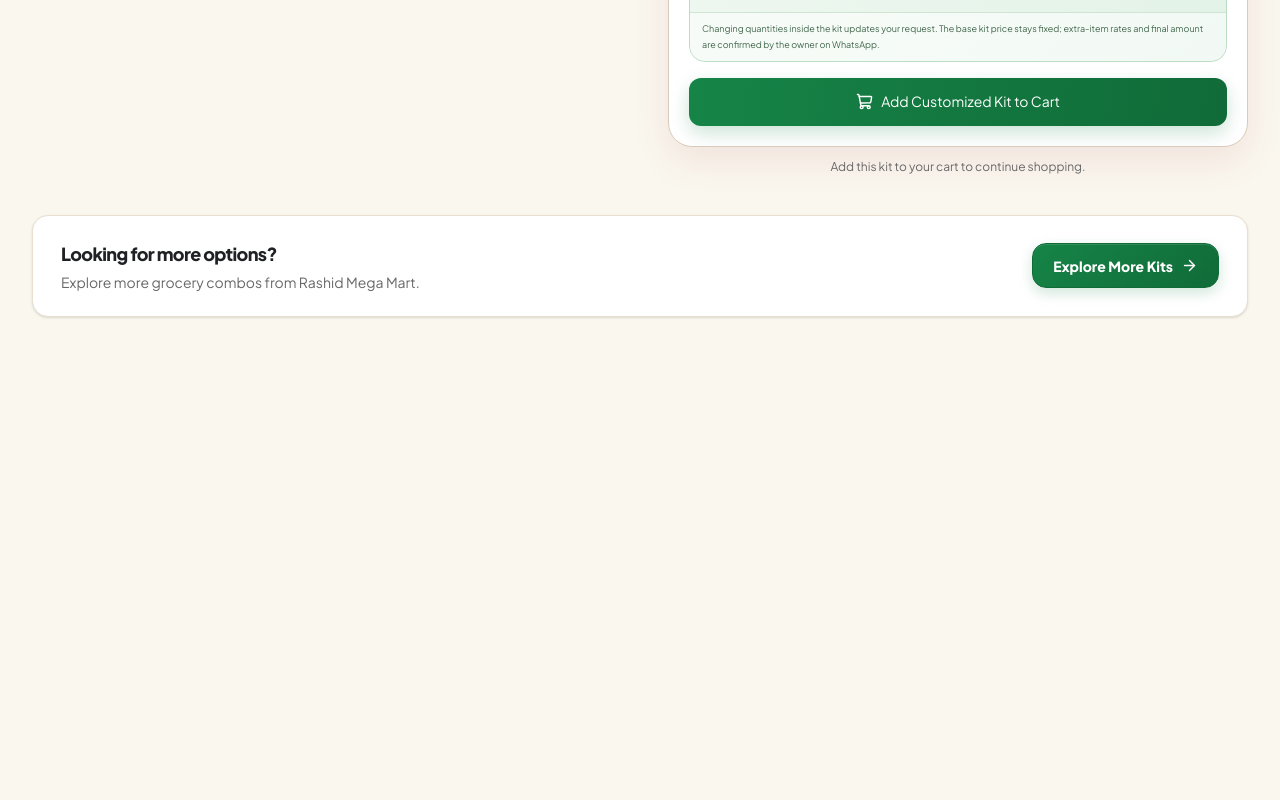
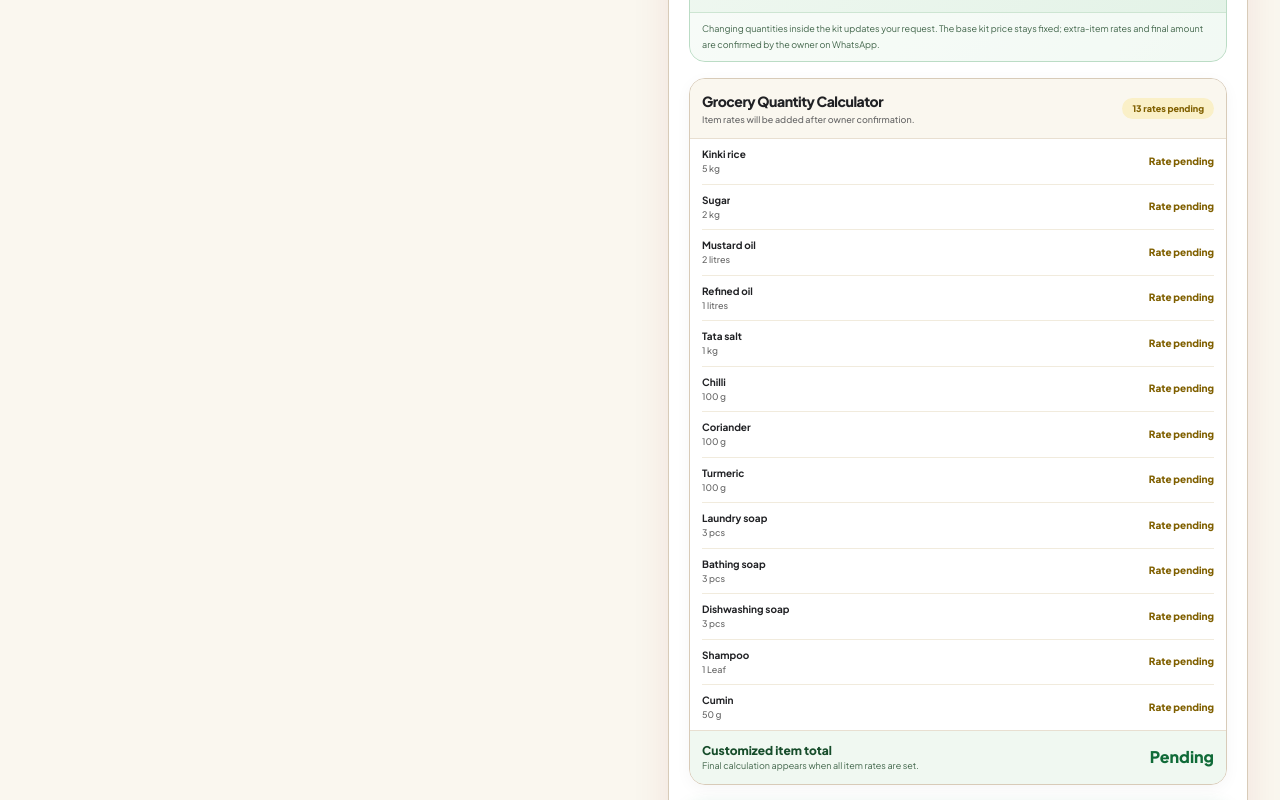
Before and after one commit to NoorTechnologies/rashidmegamartv0.1, a Next.js app: page /kits/1000-wali-kit in a window 1280 px wide. Shown: the part 1880-2680 px from the top of the page. Before the commit the page ends 2333 px from the top, so only its background shows below. Built offline with nearby package versions, Linux system fonts and the light colour scheme.

Commit message:
Add live quantity-based grocery estimate panel to kit customizer

```diff
--- a/src/components/KitCustomizer.tsx
+++ b/src/components/KitCustomizer.tsx
@@ -4,6 +4,7 @@ import { useMemo, useState } from "react";
 import { Minus, Plus, ShoppingCart, Trash2, PlusCircle, Sparkles, BadgeCheck, Tag, Package } from "lucide-react";
 import type { GroceryKit } from "@/data/kits";
 import { kits } from "@/data/kits";
+import { estimateGroceryLines } from "@/data/grocery-rates";
 import { useCart } from "@/context/CartContext";
 import { useSiteLanguage, toEnglishCatalogue } from "@/components/LanguageProvider";
 
@@ -43,6 +44,12 @@ export default function KitCustomizer({ kit }: { kit: GroceryKit }) {
     () => Array.from(new Set(kits.flatMap((entry) => entry.items.map((line) => splitKitLine(line).name)))).sort((a, b) => a.localeCompare(b)),
     []
   );
+  const groceryEstimate = useMemo(
+    () => estimateGroceryLines([...contents, ...additions]),
+    [contents, additions],
+  );
+  const formatEstimate = (amount: number) => new Intl.NumberFormat("en-IN", { style: "currency", currency: "INR", maximumFractionDigits: 2 }).format(amount);
+
   const saveContents = (next: KitLine[], nextAdditions = additions) => {
     setContents(next);
     setAdditions(nextAdditions);
@@ -77,7 +84,7 @@ export default function KitCustomizer({ kit }: { kit: GroceryKit }) {
   };
 
   return (
-    <section className="rmm-customizer mt-5 overflow-hidden rounded-[24px] border border-[#D8CBB8] bg-white shadow-[0_14px_38px_rgba(150,20,30,0.09)] sm:mt-6" aria-labelledby="customize-kit-title">
+    <section data-reveal className="rmm-customizer mt-5 overflow-hidden rounded-[24px] border border-[#D8CBB8] bg-white shadow-[0_14px_38px_rgba(150,20,30,0.09)] sm:mt-6" aria-labelledby="customize-kit-title">
       <div className="relative overflow-hidden bg-[linear-gradient(115deg,#106B38_0%,#168447_58%,#168447_100%)] px-4 py-4 text-white sm:px-5 sm:py-5">
         <span className="pointer-events-none absolute -right-6 -top-10 size-36 rounded-full bg-white/10 blur-2xl" />
         <div className="relative flex items-start justify-between gap-3">
@@ -175,6 +182,35 @@ export default function KitCustomizer({ kit }: { kit: GroceryKit }) {
           <p className="border-t border-[#CDE5D2] bg-white/55 px-3 py-2 text-[9px] leading-4 text-[#42664B]">Changing quantities inside the kit updates your request. The base kit price stays fixed; extra-item rates and final amount are confirmed by the owner on WhatsApp.</p>
         </div>
 
+
+        <div data-reveal className="mt-4 overflow-hidden rounded-2xl border border-[#D8CBB8] bg-white shadow-[0_4px_16px_rgba(32,33,36,0.04)]">
+          <div className="flex items-center justify-between gap-3 border-b border-[#E8DFD1] bg-[#FAF7EF] px-3 py-3">
+            <div>
+              <h3 className="text-xs font-black text-[#202124] sm:text-sm">Grocery Quantity Calculator</h3>
+              <p className="mt-0.5 text-[9px] font-medium text-[#686868]">Item rates will be added after owner confirmation.</p>
+            </div>
+            <span className="rounded-full bg-[#FAF0C8] px-2.5 py-1 text-[9px] font-black text-[#806000]">{groceryEstimate.pendingCount} rates pending</span>
+          </div>
+          <div className="space-y-0 px-3">
+            {groceryEstimate.lines.map((line, index) => (
+              <div key={`${line.name}-${index}`} className="flex items-center justify-between gap-3 border-b border-[#F1EBDD] py-2 last:border-0">
+                <div className="min-w-0">
+                  <p className="truncate text-[10px] font-bold text-[#202124]">{displayCatalogue(line.name)}</p>
+                  <p className="text-[9px] font-medium text-[#686868]">{displayCatalogue(line.quantity)}</p>
+                </div>
+                <span className="shrink-0 text-[10px] font-extrabold tabular-nums text-[#806000]">{line.amount === null ? "Rate pending" : formatEstimate(line.amount)}</span>
+              </div>
+            ))}
+          </div>
+          <div className="flex items-center justify-between gap-3 border-t border-[#E8DFD1] bg-[#F0F8F1] px-3 py-3">
+            <div>
+              <p className="text-xs font-black text-[#174D2B]">Customized item total</p>
+              <p className="text-[9px] text-[#42664B]">{groceryEstimate.pendingCount ? "Final calculation appears when all item rates are set." : "Calculated from confirmed store rates."}</p>
+            </div>
+            <p className="text-base font-black tabular-nums text-[#106B38]">{groceryEstimate.total === null ? "Pending" : formatEstimate(groceryEstimate.total)}</p>
+          </div>
+        </div>
+
         <button type="button" onClick={handleAddToCart} disabled={!isLoaded || !kit.isAvailable} className="mt-4 flex min-h-12 w-full items-center justify-center gap-2 rounded-xl bg-[linear-gradient(100deg,#168447_0%,#106B38_100%)] px-4 py-3 text-xs font-black text-white shadow-[0_7px_18px_rgba(22,132,71,0.22)] transition hover:-translate-y-0.5 hover:shadow-[0_10px_24px_rgba(22,132,71,0.28)] active:scale-[0.99] disabled:opacity-50 sm:text-sm">
           <ShoppingCart size={17} /> {cartItem ? "Update My Customized Kit" : "Add Customized Kit to Cart"}
         </button>
```
